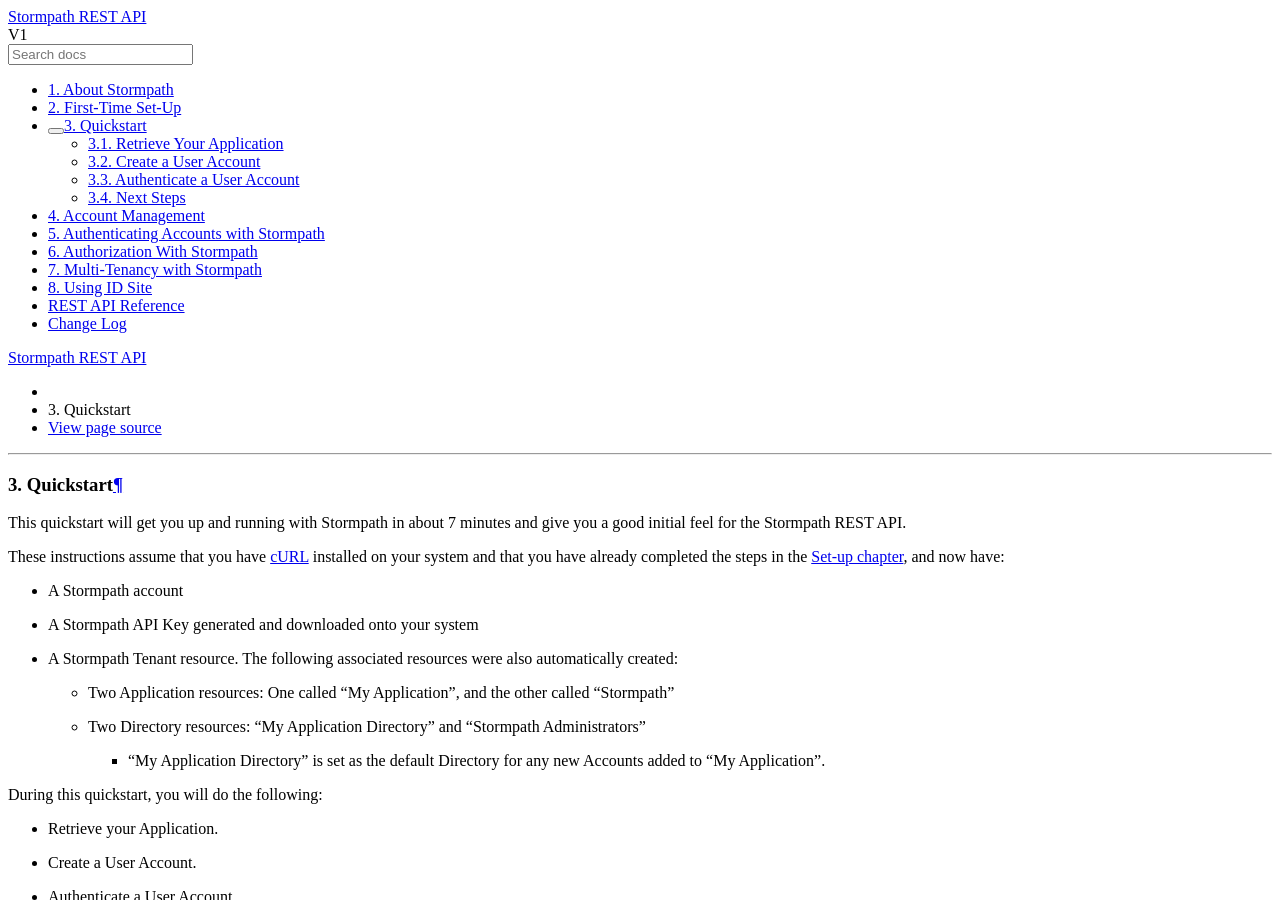
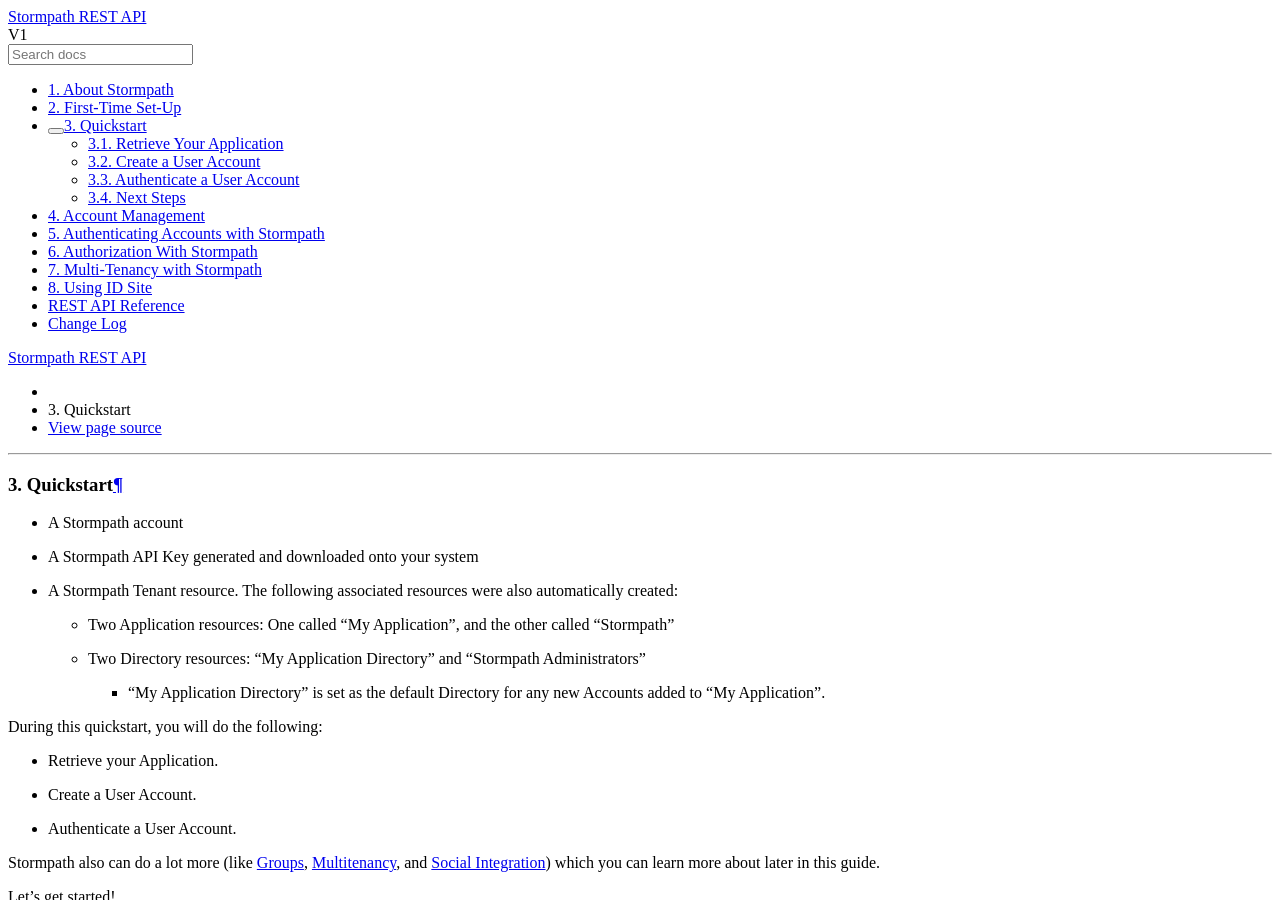
Before and after one commit to stormpath/stormpath-documentation, a Sphinx documentation site: the page built from source/quickstart.rst, in a window 1280 px wide and 900 px high. Built offline with Sphinx 7.4.7 and the Read the Docs theme 2.0.0, drawn with Linux system fonts in a browser that asks for light colours; part of the change alters nothing that is shown.

```diff
--- a/source/quickstart.rst
+++ b/source/quickstart.rst
@@ -4,7 +4,7 @@
 3. Quickstart
 *************
 
-.. only:: not (csharp or vbnet)
+.. only:: rest
 
     This quickstart will get you up and running with Stormpath in about 7 minutes and give you a good initial feel for the Stormpath REST API.
 
@@ -16,7 +16,7 @@
 
     This quickstart will get you up and running with Stormpath in about 7 minutes and give you a good initial feel for the Stormpath Python SDK.
 
-.. only:: not (csharp or vbnet or python)
+.. only:: rest
 
     These instructions assume that you have `cURL <http://curl.haxx.se/download.html>`_ installed on your system and that you have already completed the steps in the :ref:`Set-up chapter<set-up>`, and now have:
 
```
